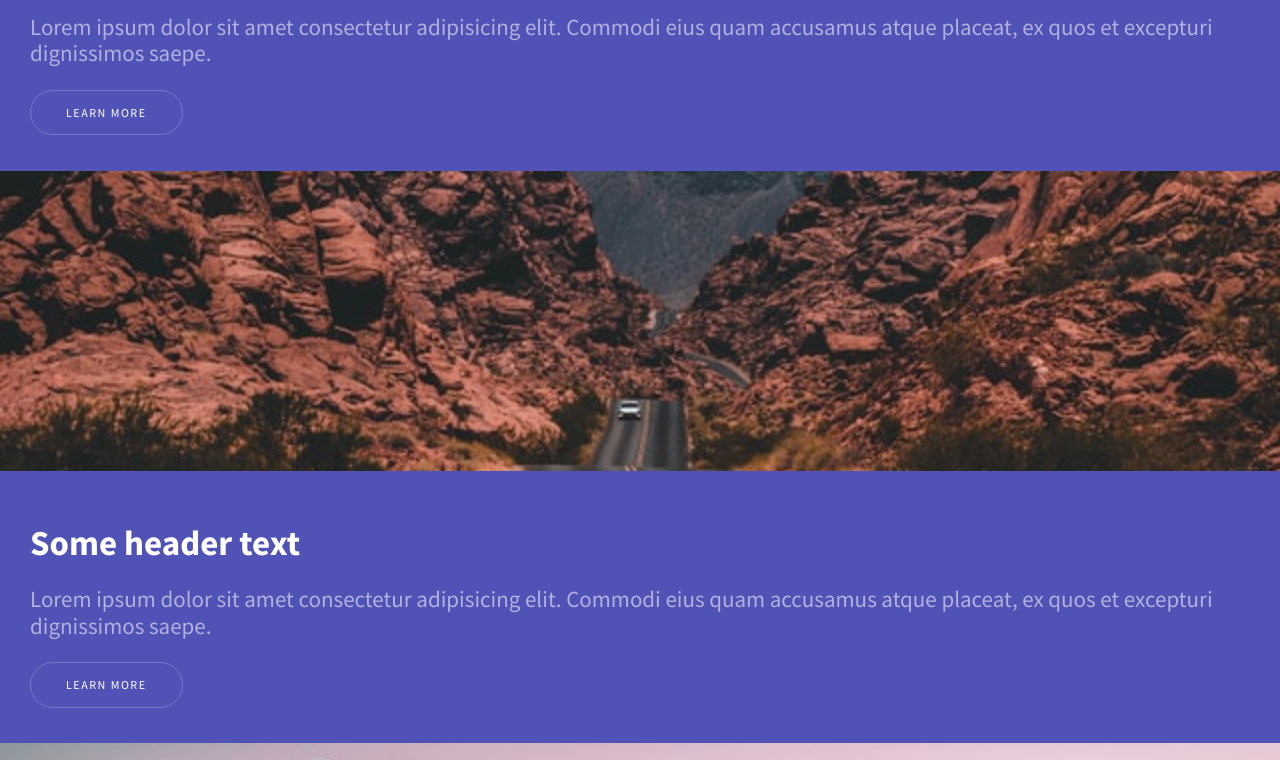
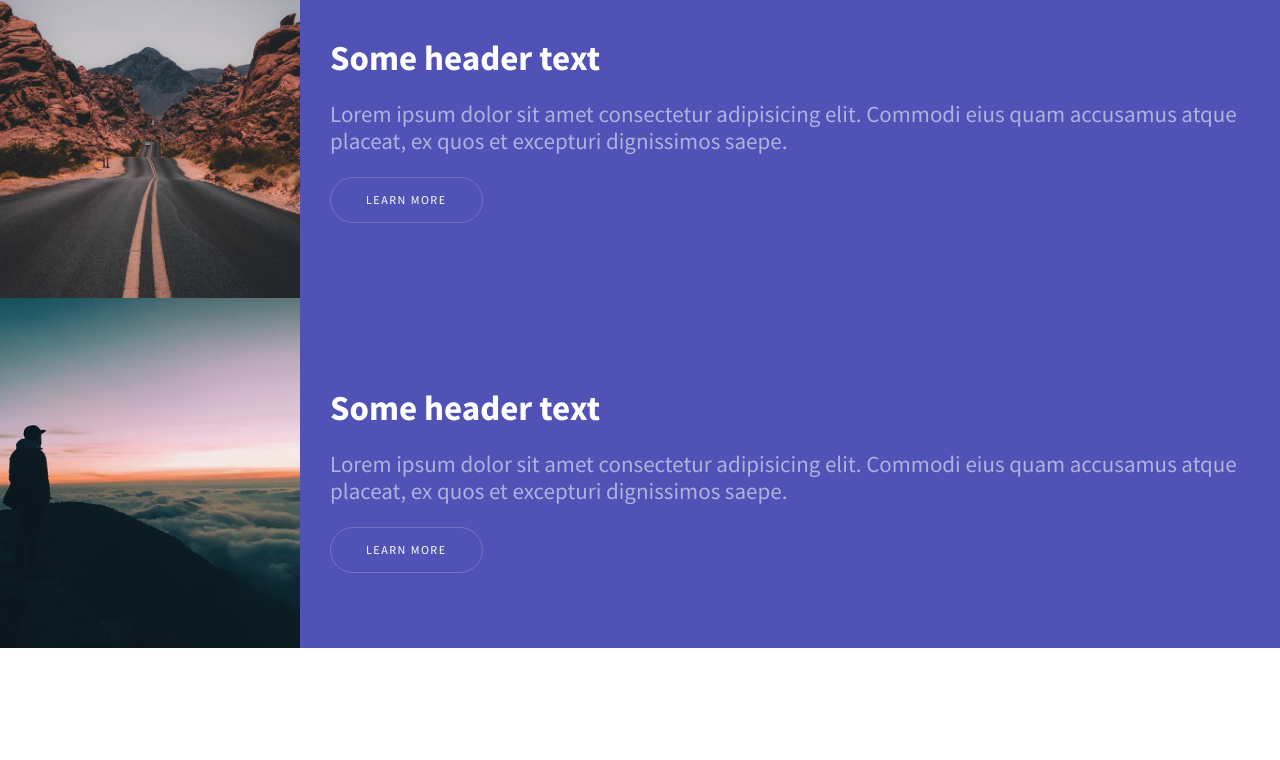
Before and after one commit to brett-powers/hyperspace, a plain HTML site: page index.html in a window 1280 px wide. Shown: the part 782-1542 px from the top of the page. After the commit the page ends 1430 px from the top, so only its background shows below. Drawn offline with Linux system fonts and the light colour scheme.

Commit message:
Create offer layout for larger screens.

```diff
--- a/css/styles.css
+++ b/css/styles.css
@@ -176,3 +176,15 @@ textarea:focus {
   margin: 0 30px;
   height: 270px;
 }
+@media screen and (min-width: 975px) {
+  .offer {
+    display: grid;
+    grid-template-columns: 300px 1fr;
+    grid-template-rows: repeat(3, 350px);
+    align-items: center;
+  }
+  .offer__img {
+    width: 300px;
+    height: 100%;
+  }
+}
```
